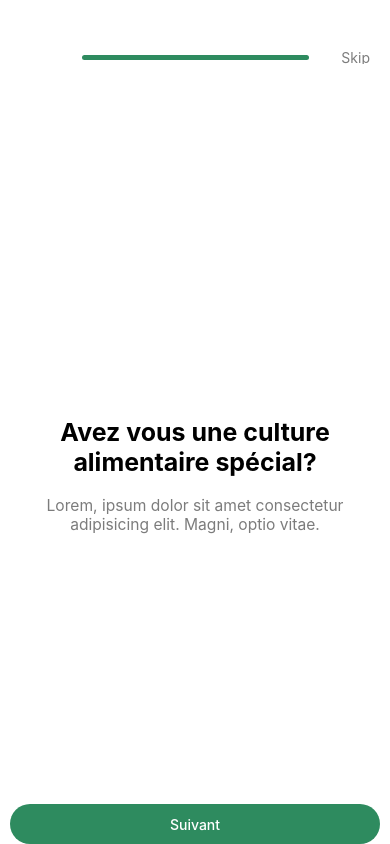
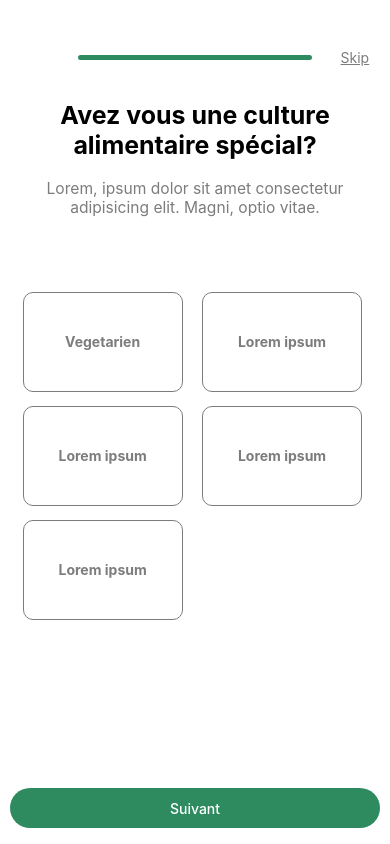
Before and after one commit to Fredericweb/bouffemap, a React Native app: screen /Filtrage in a window 390 px wide. Built offline with nearby package versions, Linux system fonts and the light colour scheme.

Commit message:
Filtrage

```diff
--- a/App.js
+++ b/App.js
@@ -18,7 +18,7 @@ export default function App() {
       <NavigationContainer>
         <StatusBar hidden={true} />
         <Stack.Navigator
-          initialRouteName='Filtrage'
+          initialRouteName='Slide'
           screenOptions={{ headerShown: false }}
         >
           <Stack.Screen name='Slide' component={CardList} />
--- a/components/ProgressBar/style.js
+++ b/components/ProgressBar/style.js
@@ -7,20 +7,19 @@ const styles = StyleSheet.create({
       justifyContent: 'center',
    },
    bar: {
-      width:227,
+      width:width/1.66,
       borderRadius: 5,
       flexDirection: 'row',
       overflow:'hidden',
    },
    dot: {
-      width:230/3,
+      width:(width/1.6)/3,
       height: 5,
-      // borderRadius: 5,
       backgroundColor: '#2E8B5F',
       position:'relative'
    },
    background:{
-      width: 227,
+      width: width/1.66,
       height: 5,
       borderRadius: 5,
       backgroundColor: '#7C7C7C',
--- a/components/icon/Icon.js
+++ b/components/icon/Icon.js
@@ -6,18 +6,30 @@ import { AntDesign, Ionicons, MaterialCommunityIcons, Feather } from '@expo/vect
 
 const Icon = (props) => {
     const { iconType, iconColor, iconName } = props
-    if (iconType == 'Feather') {
     return (
         <View>
+            {
+                iconType == 'Feather' ? (
                     <Feather
                         name={iconName}
                         size={24}
                         color={iconColor}
                     />
+                ) : ''
+
+            }
+            {
+                 iconType == 'AntDesign' ? (
+                    <AntDesign name={iconName} size={24} color={iconColor} />
+
+                    ):''
+            }
+
+
+
         </View>
+    )
 
-        )
-    }
 
 };
 
--- a/screens/Filtrage/FiltrageCard/Card.js
+++ b/screens/Filtrage/FiltrageCard/Card.js
@@ -6,13 +6,16 @@ import Icon from '../../../components/Icon/Icon'
 
 const Card = (props) => {
     const { iconType, iconName, text } = props.data
-
+    const count = props.count
+    let display
+    count > 5 ? (display = styles.cardRow) : (display = styles.card)
     return (
-
-        <View style={styles.card}>
-            {/* <Icon iconType={iconType} iconName={iconName} iconColor='black' /> */}
-            <Text style={styles.cardText}>{text}</Text>
-            <StatusBar style="auto" />
+        <View style={styles.cardContainer}>
+            <View style={display}>
+                <Icon iconType={iconType} iconName={iconName} iconColor='black' />
+                <Text style={styles.cardText}>{text}</Text>
+                <StatusBar style="auto" />
+            </View>
         </View>
     );
 };
@@ -21,10 +24,34 @@ const Card = (props) => {
 
 export default Card;
 const styles = StyleSheet.create({
-    card: {
+    cardContainer :{
         width:'100%',
         height:'100%',
-        alignItems:'center',
-        justifyContent:'center'
+        flex:1,
+    },
+    card: {
+        width:160,
+        height:100,
+        borderRadius: 10,
+        alignItems: 'center',
+        justifyContent: 'center',
+        borderColor: '#7c7c7c',
+        borderWidth: 1,
+        margin:7,
+    },
+    cardRow:{
+        width:160,
+        height:50,
+        borderRadius: 10,
+        alignItems: 'center',
+        justifyContent: 'center',
+        borderColor: '#7c7c7c',
+        borderWidth: 1,
+        margin:7,
+    },
+    cardText:{
+        fontSize: 14,
+        fontWeight: 700,
+        color: '#7c7c7c'
     }
 });
--- a/screens/Filtrage/FiltrageCard/FiltrageCard.js
+++ b/screens/Filtrage/FiltrageCard/FiltrageCard.js
@@ -1,12 +1,14 @@
 import { StatusBar } from 'expo-status-bar';
 import React from 'react';
 import { Text, View, Image, FlatList } from 'react-native';
-import data from '../FiltrageList/data';
+import Card from './Card';
 import styles from './style';
 
 
 const FiltrageCard = (props) => {
-    const { title, titleBr, subtitle, subtitleBr, } = props.data
+    const { title, titleBr, subtitle, subtitleBr, dataCard } = props.data
+    const numCol = 2
+    const count = dataCard.length
 
     return (
         <View style={styles.container}>
@@ -18,7 +20,14 @@ const FiltrageCard = (props) => {
                     {subtitle + '\n' + subtitleBr}
                 </Text>
             </View>
-
+            <View style={styles.cardContain}>
+                <FlatList
+                    data={dataCard}
+                    renderItem={({ item }) => <Card data={item} count={count} />}
+                    keyExtractor={(item, index) => index.toString()}
+                    numColumns={numCol}
+                />
+            </View>
             <StatusBar style="auto" />
         </View>
     );
--- a/screens/Filtrage/FiltrageCard/style.js
+++ b/screens/Filtrage/FiltrageCard/style.js
@@ -7,8 +7,8 @@ const styles = StyleSheet.create({
         height: height,
         flex: 1,
         backgroundColor: '#fff',
-        alignItems: 'center',
-        justifyContent: 'center',
+        // alignItems: 'center',
+        // justifyContent: 'center',
       },
 
 
@@ -18,6 +18,12 @@ const styles = StyleSheet.create({
         width: width,
         height: '20%',
         padding: '4%',
+        marginBottom:height/54.14,
+    },
+    cardContain : {
+        width: width,
+        padding: '4%',
+
     },
     title: {
         fontSize: width/15.625,
--- a/screens/Filtrage/FiltrageList/FiltrageList.js
+++ b/screens/Filtrage/FiltrageList/FiltrageList.js
@@ -32,18 +32,17 @@ const FiltrageList = ({ navigation }) => {
         currentIndex >= 2 ? (navigation.navigate('insCnx')) : (next())
     }
     const skip = () => {
-        navigation.navigate('insCnx')
+        // navigation.navigate('insCnx')
     }
     return (
         <SafeAreaView style={styles.container}>
-            <View style= {styles.top}>
+            <View style={styles.top}>
                 <ProgressBar count={data} scrollX={scrollX} style={styles.progressBar} />
                 {
                     currentIndex < 2 ? (
                         <Pressable style={styles.skip}>
                             <Text style={styles.skipText}>Skip</Text>
                         </Pressable>
-
                     ) : <Text></Text>
                 }
             </View>
--- a/screens/Filtrage/FiltrageList/style.js
+++ b/screens/Filtrage/FiltrageList/style.js
@@ -9,21 +9,23 @@ const styles = StyleSheet.create({
     justifyContent:'center'
   },
   top:{
-    // borderColor:'black',
     height: 12,
-    // borderWidth:1,
     flexDirection: 'row',
     alignItems: 'center',
     justifyContent:'center',
     marginTop: height / 16.24,
+    marginBottom: height/40.6
   },
   skip:{
     position:'absolute',
-    right: 20
+    right: width/18.75
   },
   skipText: {
     color: '#7C7C7C',
     textDecorationLine:'underline'
+  },
+  btnContainer:{
+    bottom: height/54.13
   }
 });
 
--- a/screens/Filtrage/FiltrageStart/FlitrageStart.js
+++ b/screens/Filtrage/FiltrageStart/FlitrageStart.js
@@ -6,12 +6,18 @@ import FwButton from '../../../components/FwButton/FwButton';
 import styles from './style';
 
 
-const FiltrageStart = () => {
+const FiltrageStart = ({navigation}) => {
     const title = 'Presonnaliser les'
     const titleBr = 'paramètre de votre compte'
+    const nextScreen = () => {
+        navigation.navigate('Filtrage')
+    }
+    const backScreen = () => {
+        navigation.navigate('Form')
+    }
     return (
         <View style={styles.container}>
-            <Header iconName='left' />
+            <Header iconName='left' onPress={backScreen}/>
             <View style={styles.contentTitle}>
                 <Text style={styles.title} >
                     {title + '\n' + titleBr}
@@ -54,7 +60,7 @@ const FiltrageStart = () => {
                     </Text>
                 </View>
             </View>
-            <FwButton content='Suivant' type='primary' style={styles.btn} />
+            <FwButton content='Suivant' type='primary' onPress={nextScreen} />
         </View>
     );
 };
--- a/screens/Filtrage/FiltrageStart/style.js
+++ b/screens/Filtrage/FiltrageStart/style.js
@@ -22,28 +22,24 @@ const styles = StyleSheet.create({
         marginBottom: height/20.3
      },
      cardContainer: {
-        marginBottom: 50
+        marginBottom: height/16.24
      },
      card:{
         padding: 20,
         paddingHorizontal: width/9.375,
         backgroundColor:'#FFFAF0',
         borderRadius: 15,
-        marginBottom: 12,
+        marginBottom: height/67.67,
         alignItems:'center',
      },
      cardText: {
         textAlign: 'center',
-        fontSize:14,
+        fontSize:width/26.785,
         fontWeight: '500',
      },
      icon: {
       marginBottom: 5
      },
-     btn: {
-
-     }
-
 
 });
 
--- a/screens/FormIns/FormIns.js
+++ b/screens/FormIns/FormIns.js
@@ -33,14 +33,17 @@ const FormIns = ({ navigation }) => {
         icon === 'eye' ? (setPass(false), setIcon('eye-closed')) : (setPass(true), setIcon('eye'))
     }
 
-    const nextScreen = () => {
+    const backScreen = () => {
         navigation.navigate('insCnx')
     }
 
+    const nextScreen = () => {
+        navigation.navigate('FiltrageStart')
+    }
     return (
         <View style={styles.container}>
 
-            <Header iconName='arrowleft' onPress={nextScreen} />
+            <Header iconName='arrowleft' onPress={backScreen} />
 
             <View style={styles.contentTitle}>
                 <Text style={styles.title} >
@@ -120,7 +123,7 @@ const FormIns = ({ navigation }) => {
 
 
             </View>
-            <FwButton style={styles.btn} content={'Suivant'} type='primary' onPress={handleSubmit(onSubmit)} />
+            <FwButton style={styles.btn} content={'Suivant'} type='primary' onPress={(handleSubmit(onSubmit),nextScreen)} />
         </View>
     );
 };
--- a/screens/OnBoarding/CardList/style.js
+++ b/screens/OnBoarding/CardList/style.js
@@ -12,8 +12,6 @@ const styles = StyleSheet.create({
    btnContainer: {
       bottom: height/40.6,
       width: width,
-      // borderBottomColor: 'black',
-      // borderWidth : 2,
    }
 
 });
```
Lines whose indentation alone changed are shown as unchanged.
